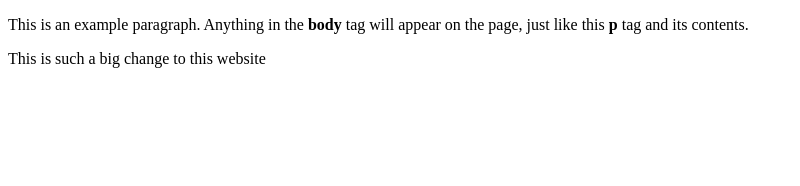
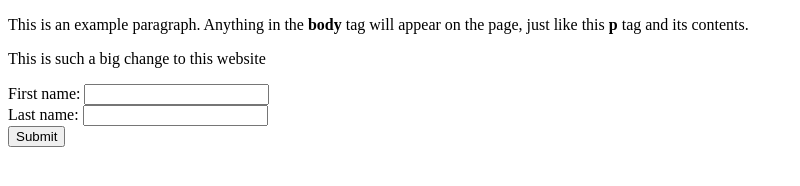
Before and after one commit to fbdboss/teststaticwebsite, a plain HTML site: page index.html in a window 1280 px wide. Shown: the whole page, without its empty margins (0-800 px from the left). Drawn offline with Linux system fonts and the light colour scheme.

Commit message:
Form added

```diff
--- a/index.html
+++ b/index.html
@@ -6,5 +6,10 @@
   <body>
     <p>This is an example paragraph. Anything in the <strong>body</strong> tag will appear on the page, just like this <strong>p</strong> tag and its contents.</p>
     <p>This is such a big change to this website</p>
+    <form action="/action_page.php" method="get">
+      First name: <input type="text" name="fname"><br>
+      Last name: <input type="text" name="lname"><br>
+      <input type="submit" value="Submit">
+    </form>
   </body>
 </html>
```
